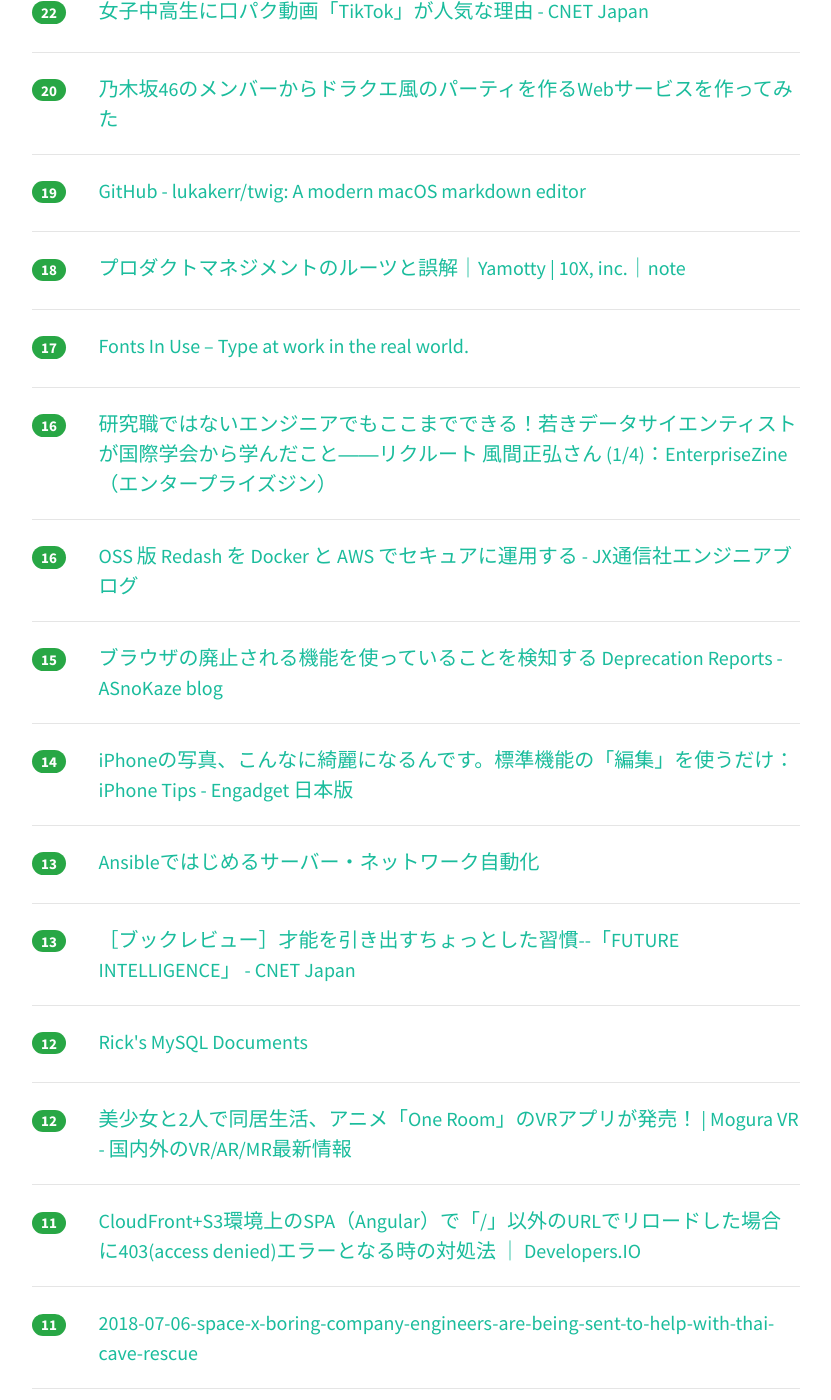
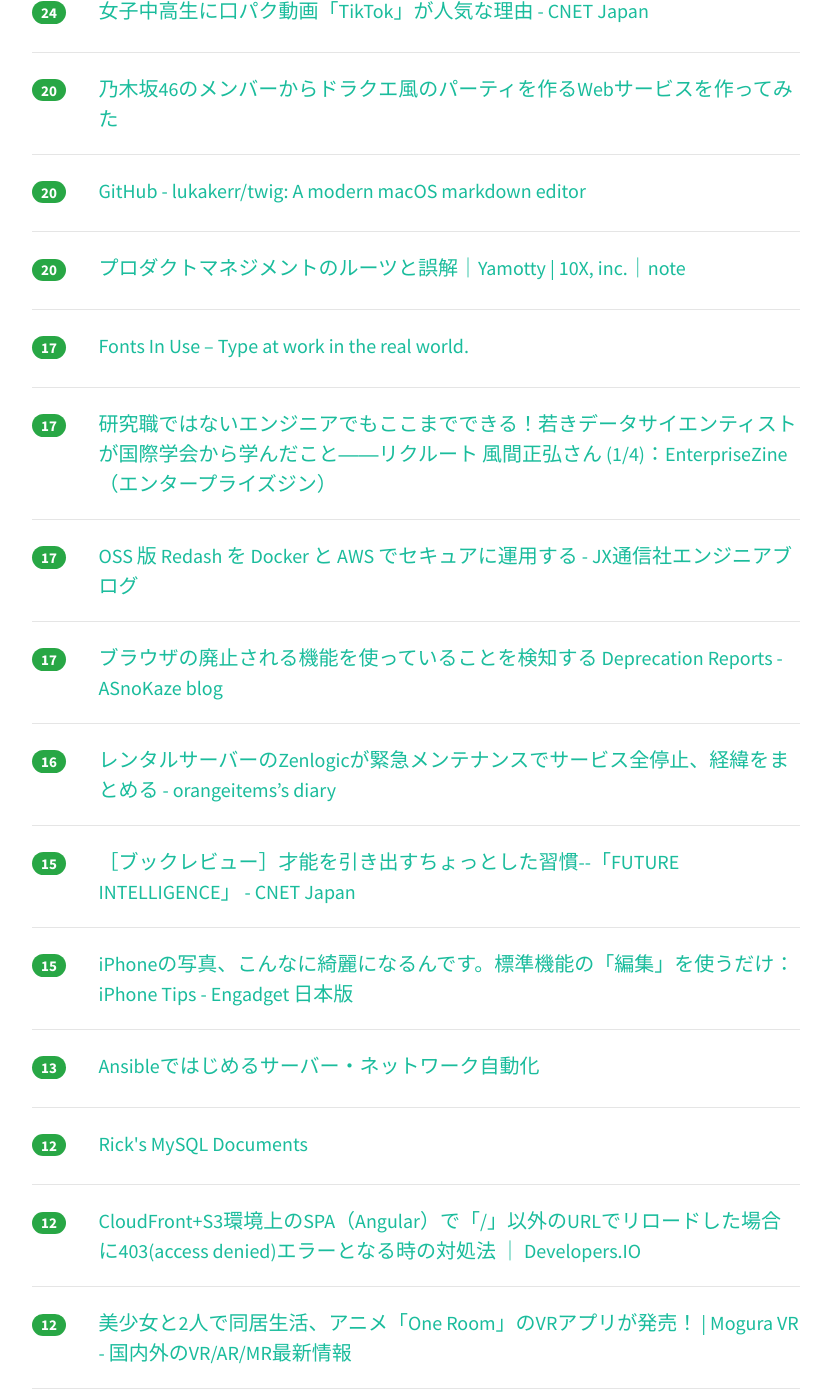
Before and after one commit to yatta47/hatena-matome-site, a Jekyll site: the page built from _posts/2018-07-07-hatena.md, in a window 1280 px wide and 1400 px high, scrolled down 1225 px. Shown: the whole window, without its empty margins (224-1055 px from the left). Built offline with Jekyll 4.4.1, drawn with Linux system fonts in a browser that asks for light colours; nearby versions of some CDN libraries; some of the changed text lies outside the part shown.

Commit message:
Updated 2018-07-07

```diff
--- a/_posts/2018-07-07-hatena.md
+++ b/_posts/2018-07-07-hatena.md
@@ -1,33 +1,33 @@
 ---
 layout: post
 title:  "2018-07-07 はてぶIT"
-date:   2018-07-07 16:02:16
+date:   2018-07-07 17:02:06
 tags: [it-hotentry]
 ---
-48 件のデータあり
+50 件のデータあり
 
 <hr><div class="row">
-<div class="col-1"><span class="badge badge-pill badge-success h2">132</span></div>
+<div class="col-1"><span class="badge badge-pill badge-success h2">142</span></div>
 <div class="col-11"><a href='http://deeplearning.jp/deep-learning-day18-2/' target='_blank'>パターン認識と機械学習（PRML）の輪読資料を公開 | Deep Learning JP</a></div>
 </div>
 <hr>
 <div class="row">
-<div class="col-1"><span class="badge badge-pill badge-success h2">54</span></div>
+<div class="col-1"><span class="badge badge-pill badge-success h2">65</span></div>
+<div class="col-11"><a href='https://www.uisources.com/' target='_blank'>UI Sources | Mobile Design Patterns and Interactions</a></div>
+</div>
+<hr>
+<div class="row">
+<div class="col-1"><span class="badge badge-pill badge-success h2">57</span></div>
 <div class="col-11"><a href='http://power-of-tech.hatenablog.com/entry/2018/07/06/191816' target='_blank'>日本全国の電子部品店マップを作成しました - チカラの技術</a></div>
 </div>
 <hr>
 <div class="row">
-<div class="col-1"><span class="badge badge-pill badge-success h2">51</span></div>
-<div class="col-11"><a href='https://www.uisources.com/' target='_blank'>UI Sources | Mobile Design Patterns and Interactions</a></div>
-</div>
-<hr>
-<div class="row">
-<div class="col-1"><span class="badge badge-pill badge-success h2">40</span></div>
+<div class="col-1"><span class="badge badge-pill badge-success h2">45</span></div>
 <div class="col-11"><a href='http://www.itmedia.co.jp/pcuser/articles/1807/07/news022.html' target='_blank'>スマホの“うっかり充電忘れ”をAmazon Echoで防ぐワザ (1/2) - ITmedia PC USER</a></div>
 </div>
 <hr>
 <div class="row">
-<div class="col-1"><span class="badge badge-pill badge-success h2">36</span></div>
+<div class="col-1"><span class="badge badge-pill badge-success h2">37</span></div>
 <div class="col-11"><a href='http://deeplearning.jp/seminar/#1515565927378-9a11fdc4-798a' target='_blank'>PRML 輪講資料</a></div>
 </div>
 <hr>
@@ -37,27 +37,27 @@ tags: [it-hotentry]
 </div>
 <hr>
 <div class="row">
-<div class="col-1"><span class="badge badge-pill badge-success h2">26</span></div>
+<div class="col-1"><span class="badge badge-pill badge-success h2">28</span></div>
 <div class="col-11"><a href='https://applech2.com/archives/20180706-twig-modern-macos-markdown-editor.html' target='_blank'>テーマやLaTeX Math、GFM、タブ、すべてのタブを表示などをサポートしたmacOS用Markdownエディタ「Twig」がリリース。 | AAPL Ch.</a></div>
 </div>
 <hr>
 <div class="row">
-<div class="col-1"><span class="badge badge-pill badge-success h2">25</span></div>
+<div class="col-1"><span class="badge badge-pill badge-success h2">28</span></div>
+<div class="col-11"><a href='https://qiita.com/enzen/items/aa98ff1dc502d0ff09ad' target='_blank'>【インフラ初心者超必見】インフラ情報まとめ</a></div>
+</div>
+<hr>
+<div class="row">
+<div class="col-1"><span class="badge badge-pill badge-success h2">26</span></div>
 <div class="col-11"><a href='https://japanese.engadget.com/2018/07/06/spacex-tbc/' target='_blank'>イーロン・マスク、タイの洞窟遭難救助に乗り出す。エアチューブ通し脱出路？SpaceX・TBC技術者派遣へ - Engadget 日本版</a></div>
 </div>
 <hr>
 <div class="row">
-<div class="col-1"><span class="badge badge-pill badge-success h2">24</span></div>
+<div class="col-1"><span class="badge badge-pill badge-success h2">25</span></div>
 <div class="col-11"><a href='https://myuon.github.io/posts/haskell-di/' target='_blank'>HaskellでDIする - The curse of λ</a></div>
 </div>
 <hr>
 <div class="row">
 <div class="col-1"><span class="badge badge-pill badge-success h2">24</span></div>
-<div class="col-11"><a href='https://qiita.com/enzen/items/aa98ff1dc502d0ff09ad' target='_blank'>【インフラ初心者超必見】インフラ情報まとめ</a></div>
-</div>
-<hr>
-<div class="row">
-<div class="col-1"><span class="badge badge-pill badge-success h2">22</span></div>
 <div class="col-11"><a href='https://japan.cnet.com/article/35121876/' target='_blank'>女子中高生に口パク動画「TikTok」が人気な理由 - CNET Japan</a></div>
 </div>
 <hr>
@@ -67,12 +67,12 @@ tags: [it-hotentry]
 </div>
 <hr>
 <div class="row">
-<div class="col-1"><span class="badge badge-pill badge-success h2">19</span></div>
+<div class="col-1"><span class="badge badge-pill badge-success h2">20</span></div>
 <div class="col-11"><a href='https://github.com/lukakerr/twig' target='_blank'>GitHub - lukakerr/twig: A modern macOS markdown editor</a></div>
 </div>
 <hr>
 <div class="row">
-<div class="col-1"><span class="badge badge-pill badge-success h2">18</span></div>
+<div class="col-1"><span class="badge badge-pill badge-success h2">20</span></div>
 <div class="col-11"><a href='https://note.mu/yamotty/n/n4a897f40275b' target='_blank'>プロダクトマネジメントのルーツと誤解｜Yamotty | 10X, inc.｜note</a></div>
 </div>
 <hr>
@@ -82,22 +82,32 @@ tags: [it-hotentry]
 </div>
 <hr>
 <div class="row">
-<div class="col-1"><span class="badge badge-pill badge-success h2">16</span></div>
+<div class="col-1"><span class="badge badge-pill badge-success h2">17</span></div>
 <div class="col-11"><a href='https://enterprisezine.jp/dbonline/detail/10895' target='_blank'>研究職ではないエンジニアでもここまでできる！若きデータサイエンティストが国際学会から学んだこと――リクルート 風間正弘さん (1/4)：EnterpriseZine（エンタープライズジン）</a></div>
 </div>
 <hr>
 <div class="row">
-<div class="col-1"><span class="badge badge-pill badge-success h2">16</span></div>
+<div class="col-1"><span class="badge badge-pill badge-success h2">17</span></div>
 <div class="col-11"><a href='https://tech.jxpress.net/entry/2018/07/06/173319' target='_blank'>OSS 版 Redash を Docker と AWS でセキュアに運用する - JX通信社エンジニアブログ</a></div>
 </div>
 <hr>
 <div class="row">
-<div class="col-1"><span class="badge badge-pill badge-success h2">15</span></div>
+<div class="col-1"><span class="badge badge-pill badge-success h2">17</span></div>
 <div class="col-11"><a href='https://asnokaze.hatenablog.com/entry/2018/07/06/231248' target='_blank'>ブラウザの廃止される機能を使っていることを検知する Deprecation Reports - ASnoKaze blog</a></div>
 </div>
 <hr>
 <div class="row">
-<div class="col-1"><span class="badge badge-pill badge-success h2">14</span></div>
+<div class="col-1"><span class="badge badge-pill badge-success h2">16</span></div>
+<div class="col-11"><a href='https://www.orangeitems.com/entry/2018/07/07/012935' target='_blank'>レンタルサーバーのZenlogicが緊急メンテナンスでサービス全停止、経緯をまとめる - orangeitems’s diary</a></div>
+</div>
+<hr>
+<div class="row">
+<div class="col-1"><span class="badge badge-pill badge-success h2">15</span></div>
+<div class="col-11"><a href='https://japan.cnet.com/article/35121381/' target='_blank'>［ブックレビュー］才能を引き出すちょっとした習慣--「FUTURE INTELLIGENCE」 - CNET Japan</a></div>
+</div>
+<hr>
+<div class="row">
+<div class="col-1"><span class="badge badge-pill badge-success h2">15</span></div>
 <div class="col-11"><a href='https://japanese.engadget.com/2018/07/05/iphone-iphone-tips/' target='_blank'>iPhoneの写真、こんなに綺麗になるんです。標準機能の「編集」を使うだけ：iPhone Tips - Engadget 日本版</a></div>
 </div>
 <hr>
@@ -107,13 +117,13 @@ tags: [it-hotentry]
 </div>
 <hr>
 <div class="row">
-<div class="col-1"><span class="badge badge-pill badge-success h2">13</span></div>
-<div class="col-11"><a href='https://japan.cnet.com/article/35121381/' target='_blank'>［ブックレビュー］才能を引き出すちょっとした習慣--「FUTURE INTELLIGENCE」 - CNET Japan</a></div>
+<div class="col-1"><span class="badge badge-pill badge-success h2">12</span></div>
+<div class="col-11"><a href='http://mysql.rjweb.org/' target='_blank'>Rick's MySQL Documents</a></div>
 </div>
 <hr>
 <div class="row">
 <div class="col-1"><span class="badge badge-pill badge-success h2">12</span></div>
-<div class="col-11"><a href='http://mysql.rjweb.org/' target='_blank'>Rick's MySQL Documents</a></div>
+<div class="col-11"><a href='https://dev.classmethod.jp/cloud/aws/s3-cloudfront-spa-angular-403-access-denied/' target='_blank'>CloudFront+S3環境上のSPA（Angular）で「/」以外のURLでリロードした場合に403(access denied)エラーとなる時の対処法 ｜ Developers.IO</a></div>
 </div>
 <hr>
 <div class="row">
@@ -122,18 +132,33 @@ tags: [it-hotentry]
 </div>
 <hr>
 <div class="row">
-<div class="col-1"><span class="badge badge-pill badge-success h2">11</span></div>
-<div class="col-11"><a href='https://dev.classmethod.jp/cloud/aws/s3-cloudfront-spa-angular-403-access-denied/' target='_blank'>CloudFront+S3環境上のSPA（Angular）で「/」以外のURLでリロードした場合に403(access denied)エラーとなる時の対処法 ｜ Developers.IO</a></div>
-</div>
-<hr>
-<div class="row">
-<div class="col-1"><span class="badge badge-pill badge-success h2">11</span></div>
+<div class="col-1"><span class="badge badge-pill badge-success h2">12</span></div>
 <div class="col-11"><a href='https://jp.techcrunch.com/2018/07/07/2018-07-06-space-x-boring-company-engineers-are-being-sent-to-help-with-thai-cave-rescue/' target='_blank'>2018-07-06-space-x-boring-company-engineers-are-being-sent-to-help-with-thai-cave-rescue</a></div>
 </div>
 <hr>
 <div class="row">
-<div class="col-1"><span class="badge badge-pill badge-success h2">11</span></div>
-<div class="col-11"><a href='https://www.orangeitems.com/entry/2018/07/07/012935' target='_blank'>レンタルサーバーのZenlogicが緊急メンテナンスでサービス全停止、経緯をまとめる - orangeitems’s diary</a></div>
+<div class="col-1"><span class="badge badge-pill badge-success h2">12</span></div>
+<div class="col-11"><a href='https://japan.cnet.com/article/35121343/' target='_blank'>【特集：iOS 12】新UIが示唆するiPadの未来--ホームボタンなしでも困らない仕様に - CNET Japan</a></div>
+</div>
+<hr>
+<div class="row">
+<div class="col-1"><span class="badge badge-pill badge-success h2">12</span></div>
+<div class="col-11"><a href='https://www.technologyreview.jp/nl/deepminds-ai-agents-are-better-than-humans-at-being-your-teammate/' target='_blank'>MIT Tech Review: ディープマインド、人間よりチームワークに優れたAIを開発</a></div>
+</div>
+<hr>
+<div class="row">
+<div class="col-1"><span class="badge badge-pill badge-success h2">12</span></div>
+<div class="col-11"><a href='https://www.itcokinawa.jp/content/interview/1695/' target='_blank'>【ちゅらデータ株式会社】エンジニアからデータアナリストへ。沖縄で見つけた新しい仕事と家族との暮らし - ITキャリア沖縄 U・Iターン総合情報サイト</a></div>
+</div>
+<hr>
+<div class="row">
+<div class="col-1"><span class="badge badge-pill badge-success h2">10</span></div>
+<div class="col-11"><a href='https://speakerdeck.com/mottox2/modern-static-site' target='_blank'>JAM Stackと静的サイトのイマ / modern-static-site - Speaker Deck</a></div>
+</div>
+<hr>
+<div class="row">
+<div class="col-1"><span class="badge badge-pill badge-success h2">10</span></div>
+<div class="col-11"><a href='https://speakerdeck.com/ktknest/abematvhatadafalsessr-ziyaneendayo' target='_blank'>AbemaTVはただのSSR じゃねぇんだよ - Speaker Deck</a></div>
 </div>
 <hr>
 <div class="row">
@@ -142,18 +167,8 @@ tags: [it-hotentry]
 </div>
 <hr>
 <div class="row">
-<div class="col-1"><span class="badge badge-pill badge-success h2">10</span></div>
-<div class="col-11"><a href='https://japan.cnet.com/article/35121343/' target='_blank'>【特集：iOS 12】新UIが示唆するiPadの未来--ホームボタンなしでも困らない仕様に - CNET Japan</a></div>
-</div>
-<hr>
-<div class="row">
-<div class="col-1"><span class="badge badge-pill badge-success h2">10</span></div>
-<div class="col-11"><a href='https://www.technologyreview.jp/nl/deepminds-ai-agents-are-better-than-humans-at-being-your-teammate/' target='_blank'>MIT Tech Review: ディープマインド、人間よりチームワークに優れたAIを開発</a></div>
-</div>
-<hr>
-<div class="row">
 <div class="col-1"><span class="badge badge-pill badge-success h2">9</span></div>
-<div class="col-11"><a href='https://speakerdeck.com/mottox2/modern-static-site' target='_blank'>JAM Stackと静的サイトのイマ / modern-static-site - Speaker Deck</a></div>
+<div class="col-11"><a href='https://hakuma-2.com/aidesigoto' target='_blank'>人工知能だけじゃない!? 機械技術の進化も将来仕事がなくなる原因？</a></div>
 </div>
 <hr>
 <div class="row">
@@ -163,7 +178,7 @@ tags: [it-hotentry]
 <hr>
 <div class="row">
 <div class="col-1"><span class="badge badge-pill badge-success h2">9</span></div>
-<div class="col-11"><a href='https://www.itcokinawa.jp/content/interview/1695/' target='_blank'>【ちゅらデータ株式会社】エンジニアからデータアナリストへ。沖縄で見つけた新しい仕事と家族との暮らし - ITキャリア沖縄 U・Iターン総合情報サイト</a></div>
+<div class="col-11"><a href='https://japan.cnet.com/article/35121938/' target='_blank'>すっかりリケジョ、新しいバービーはコーディングも教えるロボットエンジニア - CNET Japan</a></div>
 </div>
 <hr>
 <div class="row">
@@ -178,12 +193,7 @@ tags: [it-hotentry]
 <hr>
 <div class="row">
 <div class="col-1"><span class="badge badge-pill badge-success h2">8</span></div>
-<div class="col-11"><a href='https://hakuma-2.com/aidesigoto' target='_blank'>人工知能だけじゃない!? 機械技術の進化も将来仕事がなくなる原因？</a></div>
-</div>
-<hr>
-<div class="row">
-<div class="col-1"><span class="badge badge-pill badge-success h2">8</span></div>
-<div class="col-11"><a href='https://japan.cnet.com/article/35121938/' target='_blank'>すっかりリケジョ、新しいバービーはコーディングも教えるロボットエンジニア - CNET Japan</a></div>
+<div class="col-11"><a href='https://tech.misoca.jp/entry/2018/07/06/110000' target='_blank'>🍎WWDC - Misoca開発者ブログ</a></div>
 </div>
 <hr>
 <div class="row">
@@ -203,17 +213,17 @@ tags: [it-hotentry]
 <hr>
 <div class="row">
 <div class="col-1"><span class="badge badge-pill badge-success h2">7</span></div>
-<div class="col-11"><a href='https://tech.misoca.jp/entry/2018/07/06/110000' target='_blank'>🍎WWDC - Misoca開発者ブログ</a></div>
-</div>
-<hr>
-<div class="row">
-<div class="col-1"><span class="badge badge-pill badge-success h2">7</span></div>
 <div class="col-11"><a href='https://qiita.com/tetsuya112/items/ea4b2ea1b1b75ba35bb4' target='_blank'>[Androidアプリ]大谷通知アプリを作ってみた</a></div>
 </div>
 <hr>
 <div class="row">
 <div class="col-1"><span class="badge badge-pill badge-success h2">6</span></div>
 <div class="col-11"><a href='http://www.atmarkit.co.jp/ait/articles/1807/06/news025.html' target='_blank'>VS Codeのファイルアイコンを変更するには：Visual Studio Code TIPS - ＠IT</a></div>
+</div>
+<hr>
+<div class="row">
+<div class="col-1"><span class="badge badge-pill badge-success h2">6</span></div>
+<div class="col-11"><a href='https://iphone-mania.jp/news-217876/' target='_blank'>新型iPadとMacが発売間近！？各5モデル、EECへの製品情報登録を確認 - iPhone Mania</a></div>
 </div>
 <hr>
 <div class="row">
@@ -227,13 +237,13 @@ tags: [it-hotentry]
 </div>
 <hr>
 <div class="row">
-<div class="col-1"><span class="badge badge-pill badge-success h2">5</span></div>
-<div class="col-11"><a href='http://www.atmarkit.co.jp/ait/articles/1807/03/news025_2.html' target='_blank'>VS CodeのCSSサポート (2/2)：Visual Studio CodeでWebアプリ開発を始めよう - ＠IT</a></div>
+<div class="col-1"><span class="badge badge-pill badge-success h2">6</span></div>
+<div class="col-11"><a href='https://jp.techcrunch.com/2018/07/07/2018-07-06-twitter-bots-numbers-disinformation-washington-post/' target='_blank'>Twitterのフェイクアカウント停止数は昨年の倍、5-6月は7000万に達した | TechCrunch Japan</a></div>
 </div>
 <hr>
 <div class="row">
 <div class="col-1"><span class="badge badge-pill badge-success h2">5</span></div>
-<div class="col-11"><a href='https://iphone-mania.jp/news-217876/' target='_blank'>新型iPadとMacが発売間近！？各5モデル、EECへの製品情報登録を確認 - iPhone Mania</a></div>
+<div class="col-11"><a href='http://www.atmarkit.co.jp/ait/articles/1807/03/news025_2.html' target='_blank'>VS CodeのCSSサポート (2/2)：Visual Studio CodeでWebアプリ開発を始めよう - ＠IT</a></div>
 </div>
 <hr>
 <div class="row">
@@ -242,7 +252,7 @@ tags: [it-hotentry]
 </div>
 <hr>
 <div class="row">
-<div class="col-1"><span class="badge badge-pill badge-success h2">5</span></div>
-<div class="col-11"><a href='https://jp.techcrunch.com/2018/07/07/2018-07-06-twitter-bots-numbers-disinformation-washington-post/' target='_blank'>Twitterのフェイクアカウント停止数は昨年の倍、5-6月は7000万に達した | TechCrunch Japan</a></div>
+<div class="col-1"><span class="badge badge-pill badge-success h2">4</span></div>
+<div class="col-11"><a href='https://pc.watch.impress.co.jp/docs/column/hothot/1131593.html' target='_blank'>【Hothotレビュー】13.3型4K液晶搭載で薄さもきわめたASUS製軽量ノート「ZenBook S UX391UA」 - PC Watch</a></div>
 </div>
 <hr>
```
